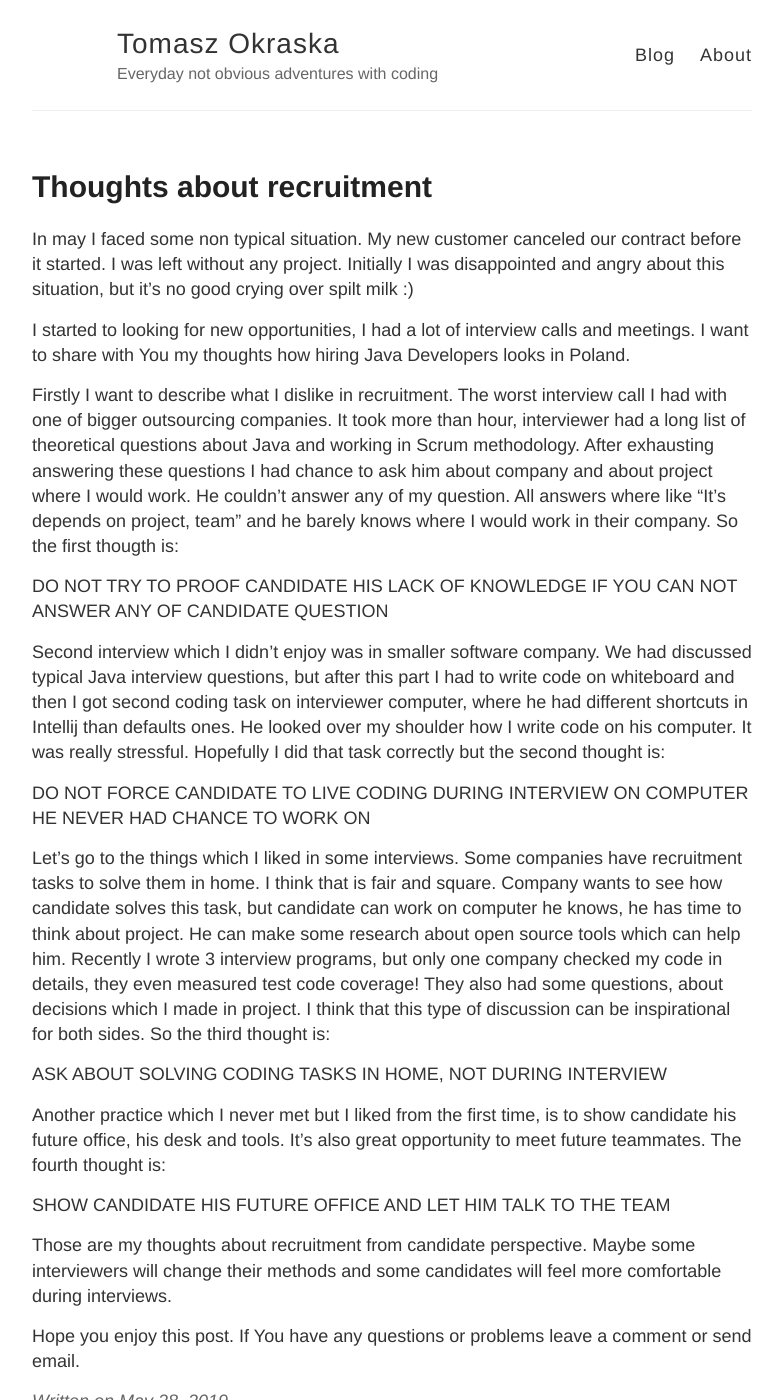
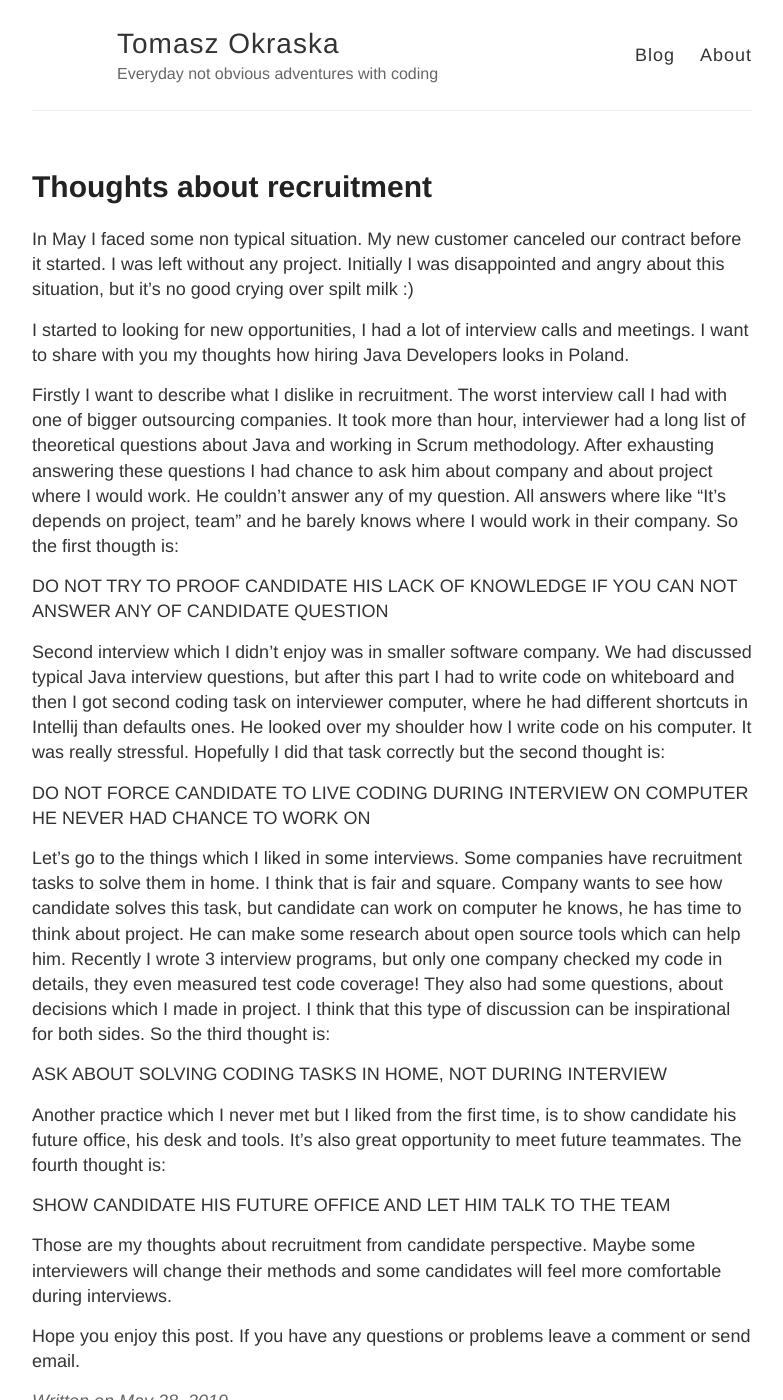
Before and after one commit to okraskat/okraskat.github.io, a Jekyll site: the page built from _posts/2019-05-28-thoughts-about-recruitment.markdown, in a window 1280 px wide and 1400 px high. Shown: the whole window, without its empty margins (248-1031 px from the left). Built offline with Jekyll 4.4.1, drawn with Linux system fonts in a browser that asks for light colours; our own code applies the rules of GitHub Pages for plain Markdown files; comment, search, counter and statistics services are not loaded.

Commit message:
fix typos

```diff
--- a/_posts/2019-05-28-thoughts-about-recruitment.markdown
+++ b/_posts/2019-05-28-thoughts-about-recruitment.markdown
@@ -8,11 +8,11 @@ tags:
 - hr
 ---
 
-In may I faced some non typical situation.
+In May I faced some non typical situation.
 My new customer canceled our contract before it started.
 I was left without any project. Initially I was disappointed and angry about this situation, but it's no good crying over spilt milk :)
 
-I started to looking for new opportunities, I had a lot of interview calls and meetings. I want to share with You my thoughts how hiring Java Developers looks in Poland.
+I started to looking for new opportunities, I had a lot of interview calls and meetings. I want to share with you my thoughts how hiring Java Developers looks in Poland.
 
 Firstly I want to describe what I dislike in recruitment. The worst interview call I had with one of bigger outsourcing companies. It took more than hour, interviewer had a long list of theoretical questions about Java and working in Scrum methodology. After exhausting answering these questions I had chance to ask him about company and about project where I would work. He couldn't answer any of my question. All answers where like "It's depends on project, team" and he barely knows where I would work in their company. So the first thougth is:
 
@@ -33,4 +33,4 @@ SHOW CANDIDATE HIS FUTURE OFFICE AND LET HIM TALK TO THE TEAM
 Those are my thoughts about recruitment from candidate perspective.
 Maybe some interviewers will change their methods and some candidates will feel more comfortable during interviews.
 
-Hope you enjoy this post. If You have any questions or problems leave a comment or send email.
+Hope you enjoy this post. If you have any questions or problems leave a comment or send email.
```
